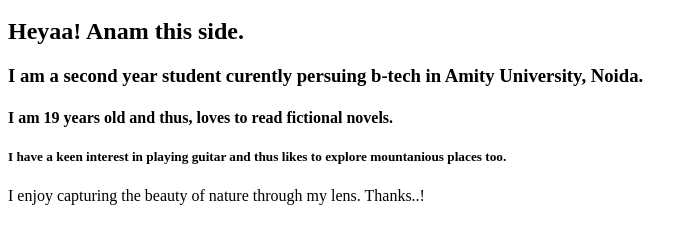
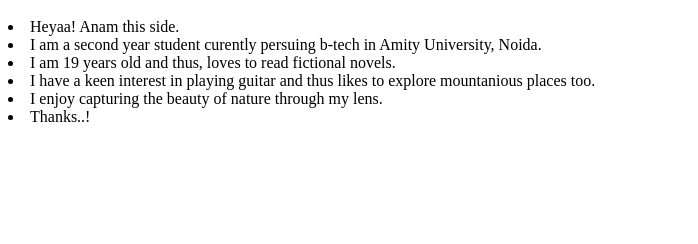
Before and after one commit to anamhere/Session-2-Study-Camps, a plain HTML site: page index.html in a window 1280 px wide. Shown: the part 48-292 px from the top of the page, without its empty margins (0-698 px from the left). Drawn offline with Linux system fonts and the light colour scheme.

Commit message:
Update index.html

```diff
--- a/index.html
+++ b/index.html
@@ -1,7 +1,7 @@
 <h1>Myself!</h1>
-<h2>Heyaa! Anam this side.</h2>
-<h3>I am a second year student curently persuing b-tech in Amity University, Noida.</h3>
-<h4>I am 19 years old and thus, loves to read fictional novels.</h4>
-<h5>I have a keen interest in playing guitar and thus likes to explore mountanious places too.</h6>
-<h7>I enjoy capturing the beauty of nature through my lens.</h7>
-<h8>Thanks..!</h8>
+<li>Heyaa! Anam this side.</li>
+<li>I am a second year student curently persuing b-tech in Amity University, Noida.</li>
+<li>I am 19 years old and thus, loves to read fictional novels.</li>
+<li>I have a keen interest in playing guitar and thus likes to explore mountanious places too.</li>
+<li>I enjoy capturing the beauty of nature through my lens.</li>
+<li>Thanks..!</li>
```
